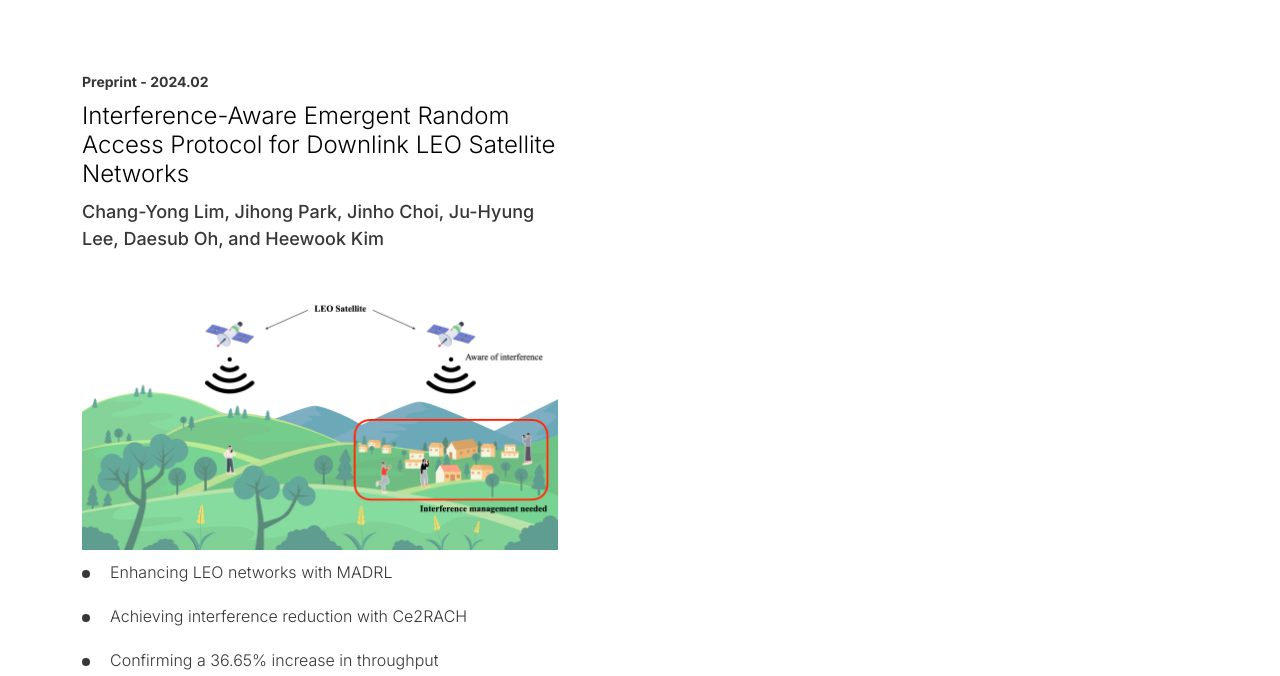
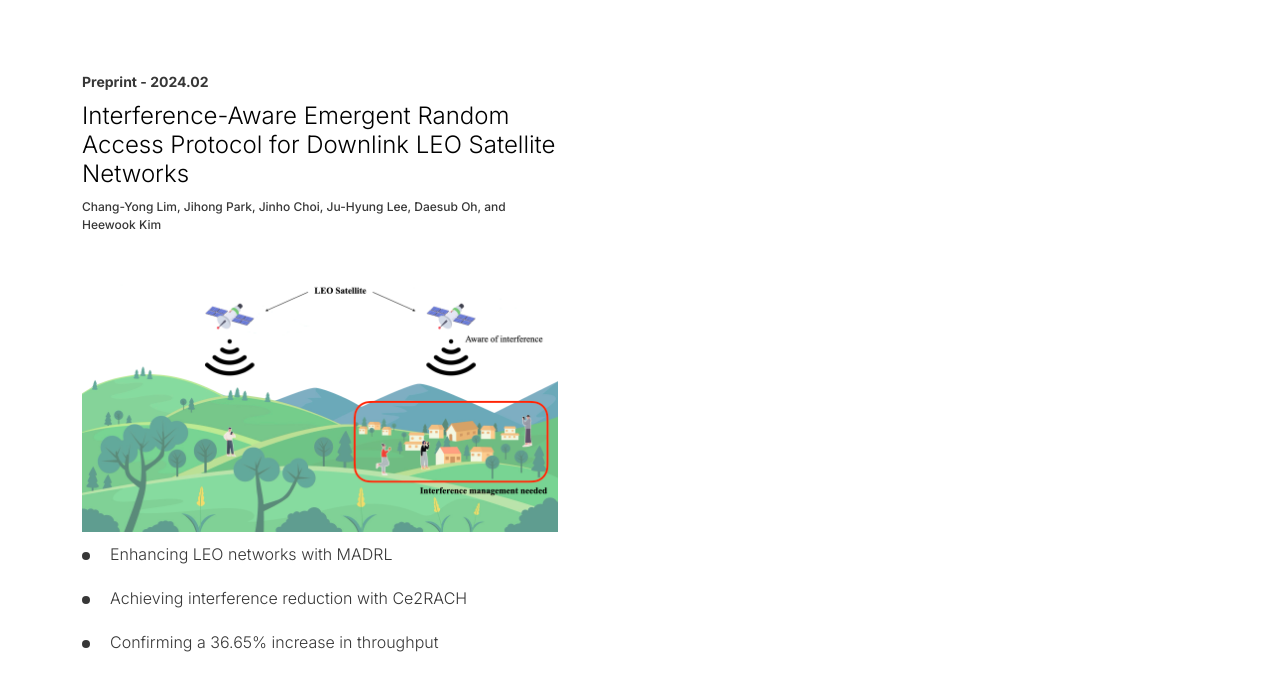
Before and after one commit to devTabasco/devTabasco.github.io, a plain HTML site: page research-details-1.html in a window 1280 px wide. Shown: the part 124-800 px from the top of the page. Drawn offline with nearby package versions, Linux system fonts and the light colour scheme.

Commit message:
Add files via upload

```diff
--- a/research-details-1.html
+++ b/research-details-1.html
@@ -55,7 +55,7 @@
             <section class="ds-experience-item">
               <span class="ds-year">Preprint - 2024.02</span>
               <h3 class="ds-officename"><a href="https://arxiv.org/abs/2402.02350" target="_blank">Interference-Aware Emergent Random Access Protocol for Downlink LEO Satellite Networks</a></h3>
-              <span class="ds-department">Chang-Yong Lim, Jihong Park, Jinho Choi, Ju-Hyung Lee, Daesub Oh, and Heewook Kim</span>
+              <span class="ds-department" style="font-size: 12px;">Chang-Yong Lim, Jihong Park, Jinho Choi, Ju-Hyung Lee, Daesub Oh, and Heewook Kim</span>
               <figure><img src="assets/images/research-details-image-1.jpeg"></figure>
               <ul>
                 <li>Enhancing LEO networks with MADRL</li>
```
Also changed, not shown: index.html (+4 -0 lines).
